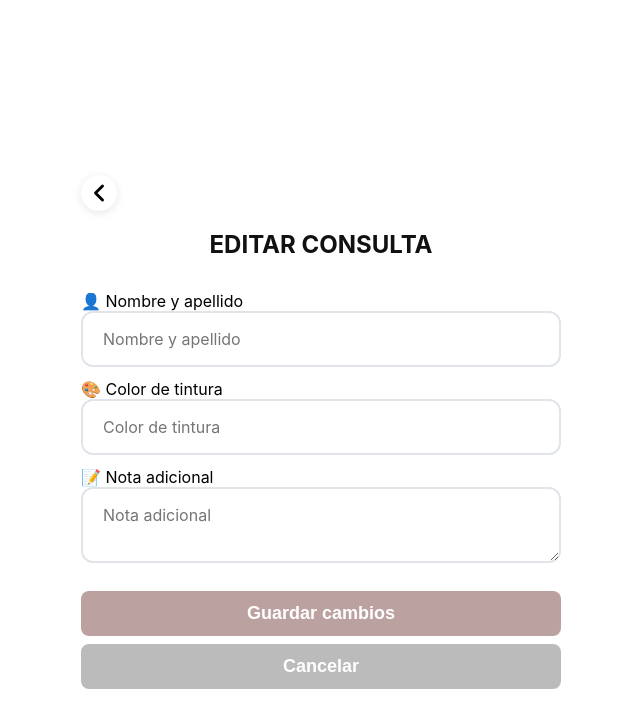
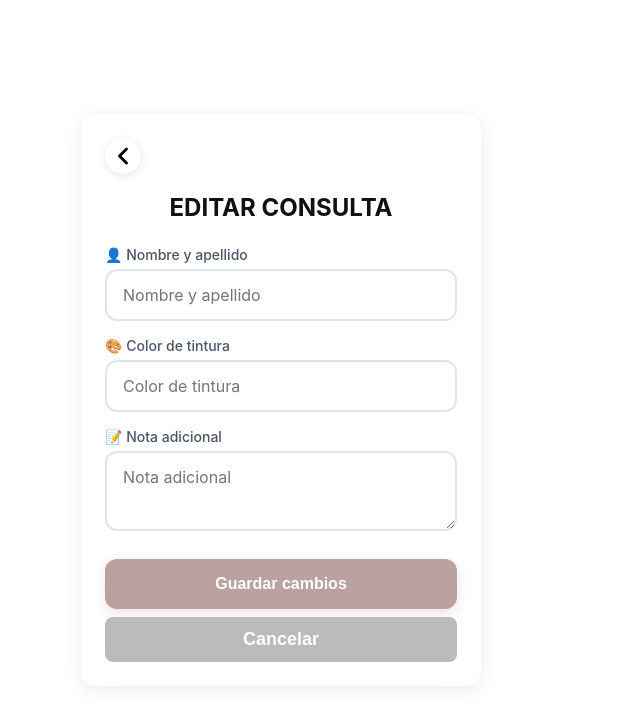
Before and after one commit to oriana-monaldi/Claudia-Estilista, a React (Vite) app: page /editar-consulta/1 in a window 1280 px wide. Shown: the top 728 px of the page, without its empty margins (359-999 px from the left). Built offline with nearby package versions, Linux system fonts and the light colour scheme; no server answers; the database is empty.

Commit message:
arreglo de estilos

```diff
--- a/src/App.tsx
+++ b/src/App.tsx
@@ -121,6 +121,65 @@ function App() {
           overflow-y: hidden !important;
         }
       `}</style>
+        <style>{`
+          .swal-btn-confirm {
+            background: #BBA2A0 !important;
+            color: #fff !important;
+            border: none !important;
+            border-radius: 8px !important;
+            font-weight: 700 !important;
+            font-size: 15px !important;
+            padding: 10px 28px !important;
+            margin: 0 8px !important;
+            cursor: pointer !important;
+            box-shadow: 0 2px 8px rgba(187, 162, 160, 0.3);
+            transition: background 0.2s;
+          }
+          .swal-btn-confirm:hover { background: #A08E8D !important; }
+          .swal-btn-cancel {
+            background: #f1f5f9 !important;
+            color: #64748b !important;
+            border: none !important;
+            border-radius: 8px !important;
+            font-weight: 700 !important;
+            font-size: 15px !important;
+            padding: 10px 28px !important;
+            margin: 0 8px !important;
+            cursor: pointer !important;
+            box-shadow: 0 2px 8px rgba(100, 116, 139, 0.1);
+            transition: background 0.2s;
+          }
+          .swal-btn-cancel:hover { background: #e2e8f0 !important; }
+          .swal-warning-icon { border-color: #BBA2A0 !important; color: #BBA2A0 !important; }
+          .swal2-icon.swal2-warning { border-color: #BBA2A0 !important; color: #BBA2A0 !important; }
+          .swal2-icon.swal2-warning .swal2-icon-content { color: #BBA2A0 !important; }
+          /* Success popup improvements */
+          .swal2-popup {
+            border-radius: 12px !important;
+            box-shadow: 0 12px 40px rgba(2,6,23,0.08) !important;
+            padding: 20px !important;
+          }
+          .swal2-title {
+            font-weight: 800 !important;
+            font-size: 18px !important;
+            color: #0f172a !important; /* darker */
+          }
+          .swal2-html-container {
+            color: #475569 !important;
+            font-size: 14px !important;
+          }
+          .swal2-icon.swal2-success {
+            border-color: #34D399 !important;
+            color: #34D399 !important;
+          }
+          .swal2-icon.swal2-success .swal2-success-line-tip,
+          .swal2-icon.swal2-success .swal2-success-line-long {
+            background: #34D399 !important;
+          }
+          .swal2-icon.swal2-success .swal2-success-ring {
+            stroke: rgba(52,211,153,0.16) !important;
+          }
+        `}</style>
       <style>{estilosInputs}</style>
       <div
         style={{
--- a/src/components/AltaTurno.tsx
+++ b/src/components/AltaTurno.tsx
@@ -163,9 +163,10 @@ export function AltaTurno({ onTurnoRegistrado }: Props) {
         width: "100vw",
         background: "#fff",
         display: "flex",
-        alignItems: "center",
+        alignItems: "flex-start",
         justifyContent: "center",
-        padding: "32px 0",
+        padding: "24px 0",
+        paddingTop: "40px",
       }}
     >
       <div style={containerStyle}>
--- a/src/components/Consultas.tsx
+++ b/src/components/Consultas.tsx
@@ -99,13 +99,14 @@ export default function Consultas() {
       customClass: {
         confirmButton: "swal-btn-confirm",
         cancelButton: "swal-btn-cancel",
+        icon: "swal-warning-icon",
       },
       buttonsStyling: false,
     });
 
     const result = await swalWithCustomButtons.fire({
       title: "¿Está seguro que desea eliminar la nota?",
-      text: "¡No podrás revertir esto",
+      text: "¡No podrás revertir esto!",
       icon: "warning",
       showCancelButton: true,
       confirmButtonText: "Sí, eliminar",
@@ -123,7 +124,8 @@ export default function Consultas() {
           text: "La consulta ha sido eliminada.",
           icon: "success",
           showConfirmButton: false,
-          timer: 1500,
+          timer: 2100,
+          timerProgressBar: true,
         });
       } catch (error) {
         console.error("Error eliminando consulta:", error);
@@ -134,6 +136,15 @@ export default function Consultas() {
           confirmButtonText: "OK",
         });
       }
+    } else if (result.dismiss === Swal.DismissReason.cancel) {
+      await swalWithCustomButtons.fire({
+        title: "Cancelado",
+        text: "La consulta NO se ha eliminado",
+        icon: "error",
+        showConfirmButton: false,
+        timer: 2100,
+        timerProgressBar: true,
+      });
     }
   };
 
--- a/src/components/EditarConsulta.tsx
+++ b/src/components/EditarConsulta.tsx
@@ -60,26 +60,87 @@ export default function EditarConsulta() {
     setLoading(false);
   };
 
+  const inputStyle = {
+    width: "100%",
+    padding: "14px 16px",
+    marginBottom: "16px",
+    borderWidth: "2px",
+    borderStyle: "solid",
+    borderColor: "#e1e5e9",
+    borderRadius: "12px",
+    fontSize: "16px",
+    fontFamily: "inherit",
+    backgroundColor: "#fff",
+    transition: "all 0.2s ease",
+    outline: "none",
+    boxSizing: "border-box" as const,
+  };
+
+  const inputFocusStyle = {
+    borderColor: "#BBA2A0",
+    boxShadow: "0 0 0 3px rgba(187, 162, 160, 0.1)",
+  };
+
+  const containerStyle = {
+    width: "100%",
+    maxWidth: "400px",
+    margin: "0 auto",
+    padding: "24px",
+    backgroundColor: "#fff",
+    borderRadius: "16px",
+    boxShadow: "0 4px 20px rgba(0, 0, 0, 0.08)",
+    fontFamily:
+      "-apple-system, BlinkMacSystemFont, 'Segoe UI', Roboto, sans-serif",
+    boxSizing: "border-box" as const,
+    zIndex: 2,
+  };
+
+  const buttonStyle = {
+    width: "100%",
+    padding: "16px",
+    backgroundColor: "#BBA2A0",
+    color: "white",
+    border: "none",
+    borderRadius: "12px",
+    fontSize: "16px",
+    fontWeight: "600",
+    cursor: "pointer",
+    transition: "all 0.2s ease",
+    marginTop: "8px",
+    boxShadow: "0 4px 12px rgba(187, 162, 160, 0.3)",
+  };
+
+  const buttonHoverStyle = {
+    backgroundColor: "#A08E8D",
+    transform: "translateY(-1px)",
+    boxShadow: "0 6px 16px rgba(187, 162, 160, 0.4)",
+  };
+
+  const labelStyle = {
+    display: "block",
+    marginBottom: "6px",
+    fontSize: "14px",
+    fontWeight: "500",
+    color: "#4a5568",
+  };
+
+  const [focusedInput, setFocusedInput] = useState<string | null>(null);
+  const [isHovering, setIsHovering] = useState(false);
+
   return (
     <div
       style={{
         minHeight: "100vh",
-        width: "100vw",
+        width: "100%",
         background: "#fff",
         display: "flex",
         alignItems: "center",
         justifyContent: "center",
-        padding: "32px 0",
+        padding: "40px 20px",
+        boxSizing: "border-box",
       }}
     >
-      <div
-        style={{
-          maxWidth: 480,
-          margin: "0 auto",
-          padding: 16,
-          position: "relative",
-        }}
-      >
+      <div style={containerStyle}>
         <button
           onClick={() => navigate("/consultas")}
           style={{
@@ -127,48 +188,59 @@ export default function EditarConsulta() {
         >
           EDITAR CONSULTA
         </h2>
-        <form onSubmit={handleSubmit} style={{ marginTop: 32 }}>
-          <label>👤 Nombre y apellido</label>
+        <form onSubmit={handleSubmit}>
+          <label style={labelStyle}>👤 Nombre y apellido</label>
           <input
-            className="input-principal"
             name="nombreCompleto"
             placeholder="Nombre y apellido"
             value={form.nombreCompleto}
             onChange={handleChange}
+            onFocus={() => setFocusedInput("nombreCompleto")}
+            onBlur={() => setFocusedInput(null)}
             required
-            style={{ marginBottom: 12, width: "100%" }}
+            style={{
+              ...inputStyle,
+              ...(focusedInput === "nombreCompleto" ? inputFocusStyle : {}),
+            }}
           />
-          <label>🎨 Color de tintura</label>
+          <label style={labelStyle}>🎨 Color de tintura</label>
           <input
-            className="input-principal"
             name="colorTintura"
             placeholder="Color de tintura"
             value={form.colorTintura}
             onChange={handleChange}
-            style={{ marginBottom: 12, width: "100%" }}
+            onFocus={() => setFocusedInput("colorTintura")}
+            onBlur={() => setFocusedInput(null)}
+            style={{
+              ...inputStyle,
+              ...(focusedInput === "colorTintura" ? inputFocusStyle : {}),
+            }}
           />
-          <label>📝 Nota adicional</label>
+          <label style={labelStyle}>📝 Nota adicional</label>
           <textarea
-            className="input-principal"
             name="notaAdicional"
             placeholder="Nota adicional"
             value={form.notaAdicional}
             onChange={handleChange}
-            style={{ marginBottom: 24, width: "100%" }}
+            onFocus={() => setFocusedInput("notaAdicional")}
+            onBlur={() => setFocusedInput(null)}
+            style={{
+              ...inputStyle,
+              minHeight: "80px",
+              resize: "vertical",
+              ...(focusedInput === "notaAdicional" ? inputFocusStyle : {}),
+            }}
           />
           <button
             type="submit"
             disabled={loading}
+            onMouseEnter={() => setIsHovering(true)}
+            onMouseLeave={() => setIsHovering(false)}
             style={{
-              width: "100%",
-              background: loading ? "#ccc" : "#BBA2A0",
-              color: "#fff",
-              fontWeight: 700,
-              padding: "12px 0",
-              border: "none",
-              borderRadius: 8,
-              fontSize: 18,
-              cursor: loading ? "not-allowed" : "pointer",
+              ...buttonStyle,
+              ...(isHovering ? buttonHoverStyle : {}),
+              background: loading ? "#ccc" : buttonStyle.backgroundColor,
+              cursor: loading ? "not-allowed" : buttonStyle.cursor,
               opacity: loading ? 0.7 : 1,
             }}
           >
```
